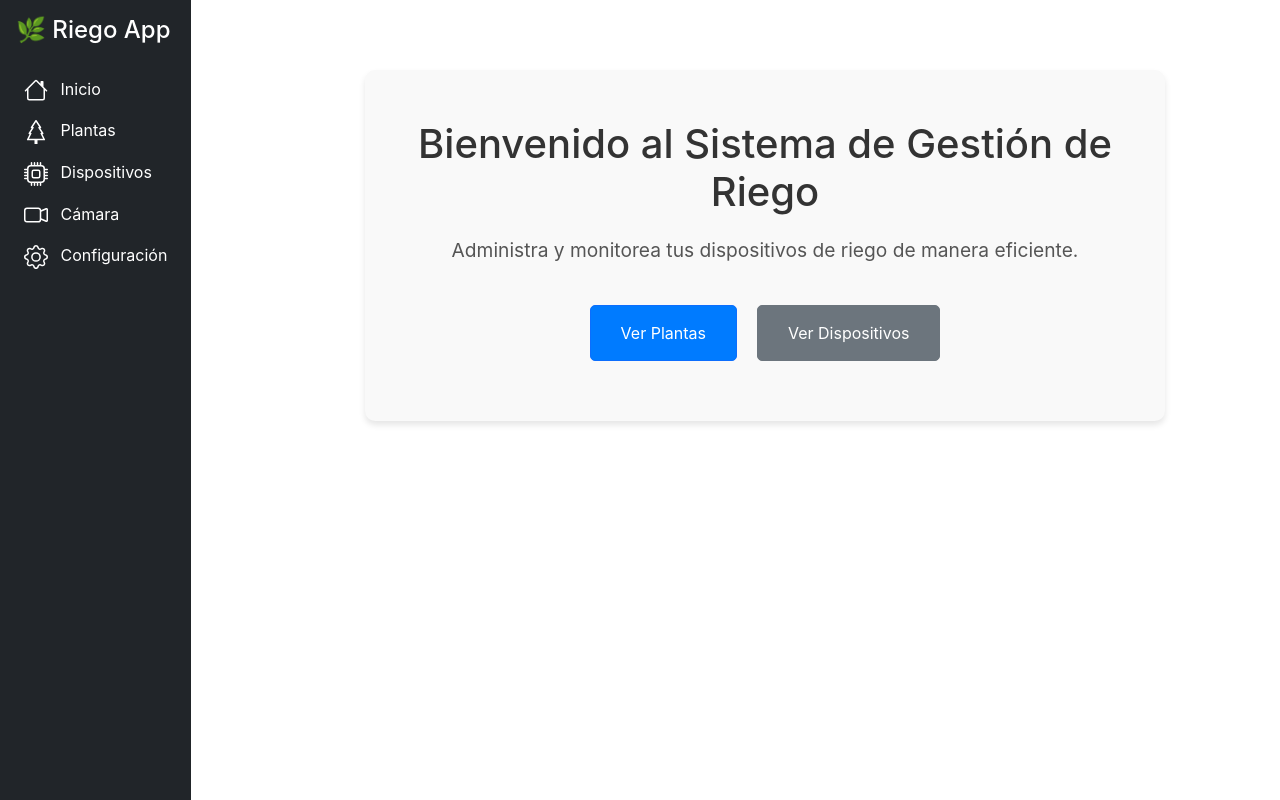
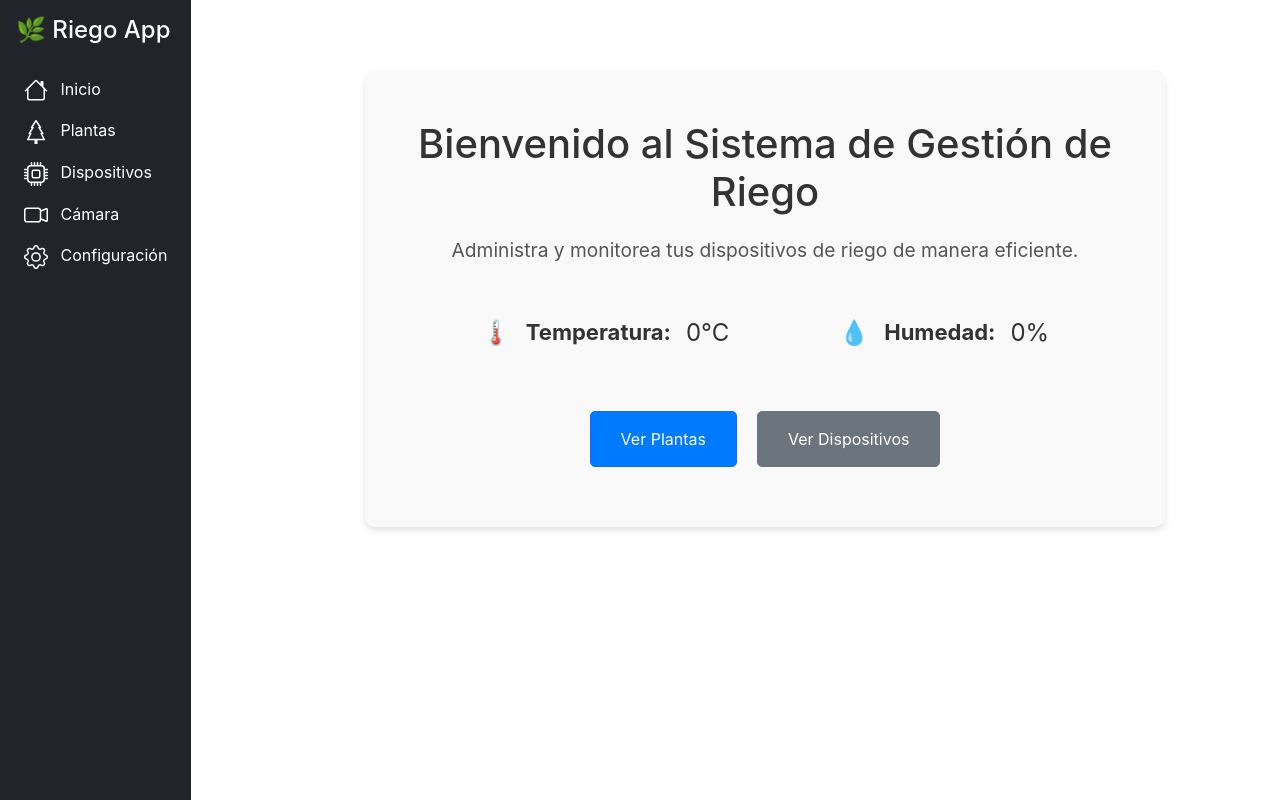
Before and after one commit to sgavela12/frontend-riego, a React (Create React App) app: page / in a window 1280 px wide. Built offline with nearby package versions, Linux system fonts and the light colour scheme; no server answers.

Commit message:
Agregar indicadores de temperatura y humedad en la página de inicio con actualización automática cada 15 segundos

```diff
--- a/src/components/Home.js
+++ b/src/components/Home.js
@@ -1,13 +1,45 @@
 // src/components/Home.js
-import React from 'react';
+import React, { useEffect, useState } from 'react';
 import { Link } from 'react-router-dom';
 import "../css/Home.css";
 
 const Home = () => {
+  const [ambiente, setAmbiente] = useState({ temperatura: 0, humedad: 0 });
+
+  // Función para obtener los datos del ambiente
+  useEffect(() => {
+    const fetchAmbiente = async () => {
+      try {
+        const response = await fetch("http://192.168.1.150:8087/api/plantas/ambiente");
+        const data = await response.json();
+        setAmbiente(data);
+      } catch (error) {
+        console.error("Error al obtener los datos del ambiente:", error);
+      }
+    };
+
+    fetchAmbiente();
+
+    // Actualizar cada 15 segundos
+    const interval = setInterval(fetchAmbiente, 15000);
+    return () => clearInterval(interval); // Limpiar el intervalo al desmontar el componente
+  }, []);
+
   return (
     <div className="home-container">
       <h1>Bienvenido al Sistema de Gestión de Riego</h1>
       <p>Administra y monitorea tus dispositivos de riego de manera eficiente.</p>
+
+      {/* Indicadores visuales */}
+      <div className="indicadores-ambiente">
+        <div className="indicador">
+          🌡️ <strong>Temperatura:</strong> {ambiente.temperatura}°C
+        </div>
+        <div className="indicador">
+          💧 <strong>Humedad:</strong> {ambiente.humedad}%
+        </div>
+      </div>
+
       <div className="home-buttons">
         <Link to="/plantas" className="btn btn-primary">Ver Plantas</Link>
         <Link to="/dispositivos" className="btn btn-secondary">Ver Dispositivos</Link>
--- a/src/css/Home.css
+++ b/src/css/Home.css
@@ -41,3 +41,25 @@
 .home-buttons .btn:hover {
   opacity: 0.9;
 }
+
+.indicadores-ambiente {
+  display: flex;
+  justify-content: center;
+  gap: 30px;
+  margin: 30px 0;
+}
+
+.indicador {
+  background-color: #f9f9f9;
+  border-radius: 10px;
+  padding: 20px 40px;
+  font-size: 24px;
+  color: #333;
+  display: flex;
+  align-items: center;
+  gap: 15px;
+}
+
+.indicador strong {
+  font-size: 22px;
+}
```
